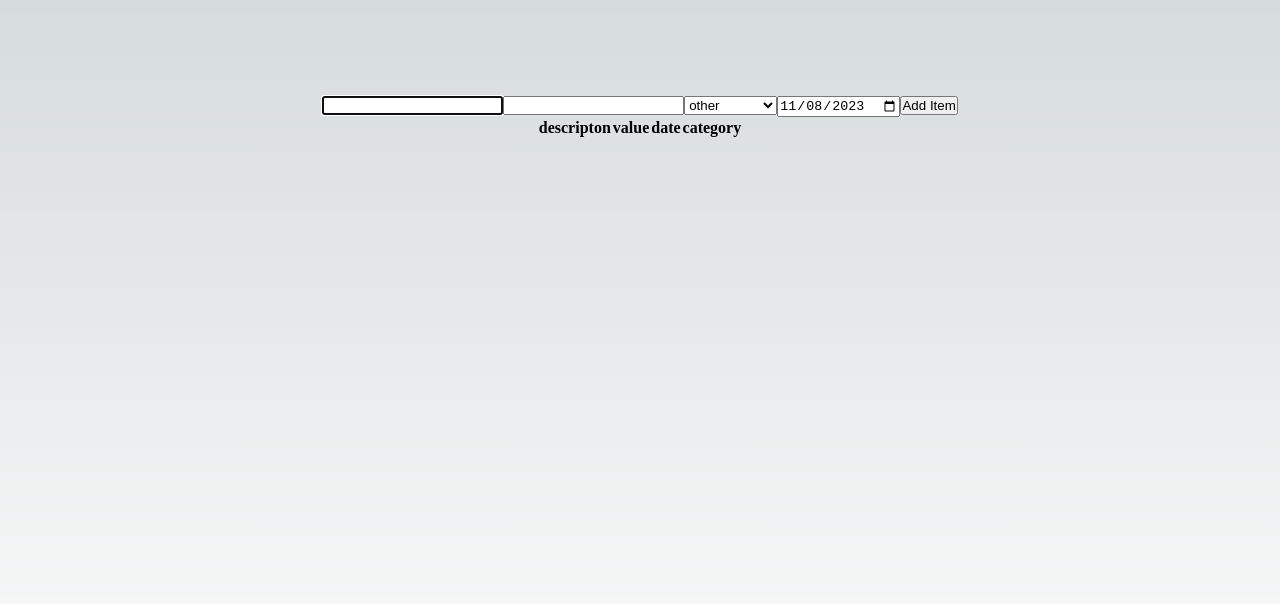
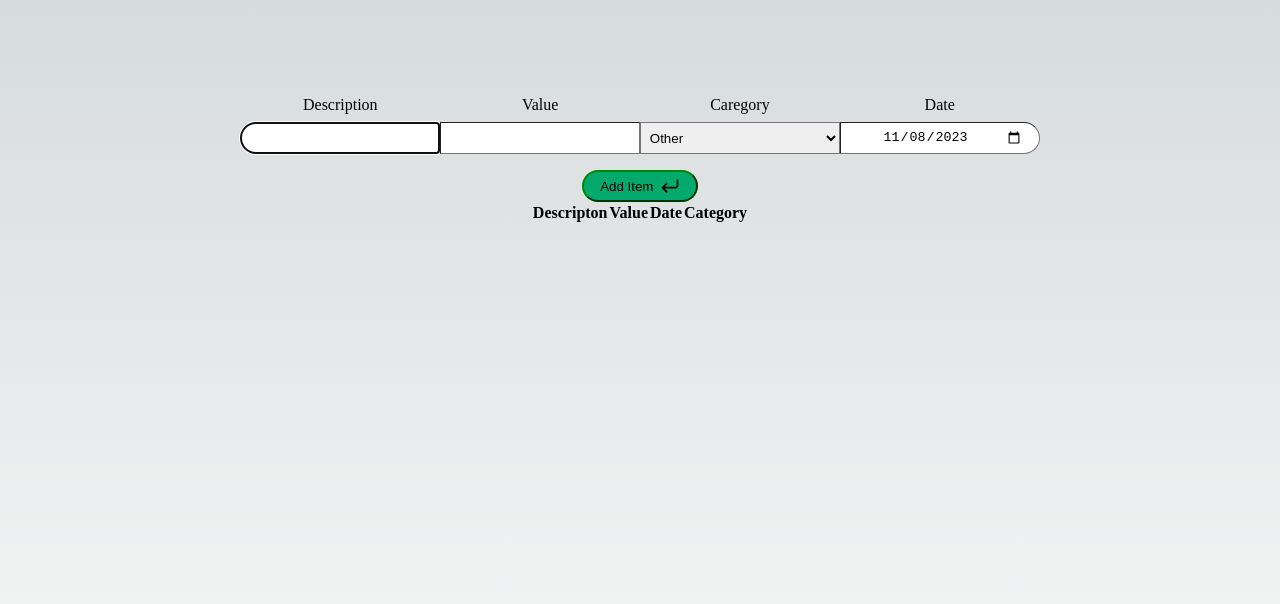
Before and after one commit to AguirreEze/expenses-list, a Next.js app: page / in a window 1280 px wide. Shown: the top 604 px of the page. Built offline with nearby package versions, Linux system fonts and the light colour scheme.

Commit message:
style: improved form styles

```diff
--- a/app/globals.css
+++ b/app/globals.css
@@ -7,12 +7,12 @@
 
   --foreground-rgb: 0, 0, 0;
   --background-start-rgb: 214, 219, 220;
-  --background-end-rgb: 255, 255, 255;
+  --background-end-rgb: 250, 250, 250;
 }
 
 @media (prefers-color-scheme: dark) {
   :root {
-    --foreground-rgb: 255, 255, 255;
+    --foreground-rgb: 250, 250, 250;
     --background-start-rgb: 0, 0, 0;
     --background-end-rgb: 0, 0, 0;
   }
@@ -49,6 +49,47 @@ a {
   text-decoration: none;
 }
 
+input,
+select {
+  height: 2rem;
+  padding: 0.3rem;
+  border-width: 1px;
+  border-radius: 0;
+  width: 100%;
+}
+
+select,
+label,
+th {
+  text-transform: capitalize;
+}
+
+input[type="number"] {
+  text-align: right;
+}
+input[type="date"] {
+  text-align: center;
+}
+
+button[type="submit"] {
+  background-color: #04aa6d;
+  border: 2px outset rgb(0, 136, 0);
+}
+
+fieldset {
+  display: flex;
+  flex-direction: column;
+  align-items: center;
+  gap: 0.5rem;
+  border-width: 0;
+}
+
+button {
+  height: 2rem;
+  padding: 0 1rem;
+  border-radius: 1rem;
+}
+
 @media (prefers-color-scheme: dark) {
   html {
     color-scheme: dark;
--- a/components/ItemForm/index.tsx
+++ b/components/ItemForm/index.tsx
@@ -1,6 +1,9 @@
 "use client"
 import { ListContext } from "@/context/ListContext"
 import { useState, type FormEvent, useRef, useContext } from "react"
+import { Enter } from "@/components/icons"
+
+import styles from "./styles.module.css"
 
 const CATEGORIES = [
   "other",
@@ -9,6 +12,7 @@ const CATEGORIES = [
   "market",
   "health",
   "suscriptions",
+  "cuotas",
 ]
 
 export default function ItemForm(): JSX.Element {
@@ -44,8 +48,11 @@ export default function ItemForm(): JSX.Element {
     resetForm()
   }
   return (
-    <form onSubmit={handleSubmit}>
+    <form onSubmit={handleSubmit} className={styles.form}>
+      <fieldset>
+        <label>description</label>
         <input
+          className={styles.rowStart}
           type="text"
           name="description"
           value={description}
@@ -53,12 +60,19 @@ export default function ItemForm(): JSX.Element {
           ref={valueRef}
           autoFocus
         />
+      </fieldset>
+      <fieldset>
+        <label>value</label>
         <input
           type="number"
           name="value"
+          step="0.01"
           value={value}
           onChange={(e) => setValue(e.target.value)}
         />
+      </fieldset>
+      <fieldset>
+        <label>caregory</label>
         <select
           name="category"
           value={category}
@@ -72,13 +86,22 @@ export default function ItemForm(): JSX.Element {
             )
           })}
         </select>
+      </fieldset>
+      <fieldset>
+        <label>date</label>
         <input
+          className={styles.rowEnd}
           type="date"
           name="date"
           value={date}
           onChange={(e) => setDate(e.target.value)}
         />
-      <button type="submit">add item</button>
+      </fieldset>
+      <fieldset className={styles.submitContainer}>
+        <button type="submit" className={styles.submit}>
+          add item <Enter width={20} height={20} />
+        </button>
+      </fieldset>
     </form>
   )
 }
--- /dev/null
+++ b/components/ItemForm/styles.module.css
@@ -0,0 +1,27 @@
+.form {
+  display: grid;
+  gap: 1rem 0;
+  grid-template-columns: repeat(4, 1fr);
+}
+
+.rowStart {
+  padding-left: 1rem;
+  border-top-left-radius: 1rem;
+  border-bottom-left-radius: 1rem;
+}
+
+.rowEnd {
+  padding-right: 1rem;
+  border-top-right-radius: 1rem;
+  border-bottom-right-radius: 1rem;
+}
+
+.submitContainer {
+  grid-column: span 4;
+}
+
+.submit {
+  display: flex;
+  place-items: center;
+  gap: 0.4rem;
+}
```
Lines whose indentation alone changed are shown as unchanged.
